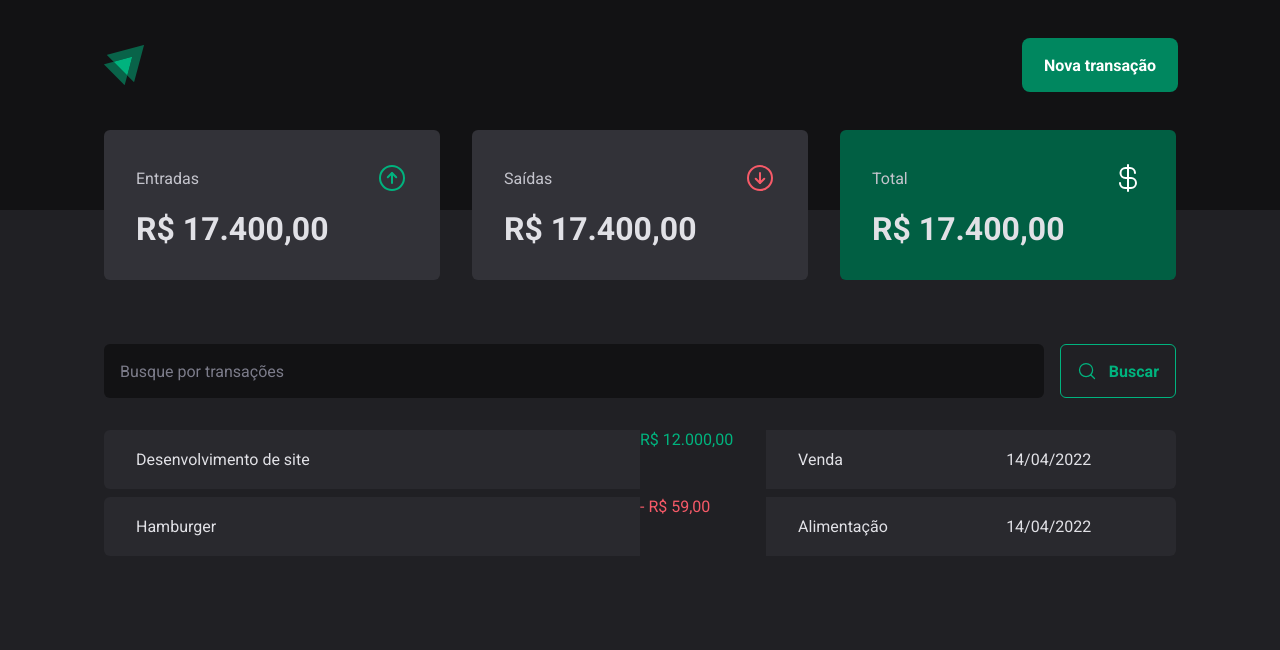
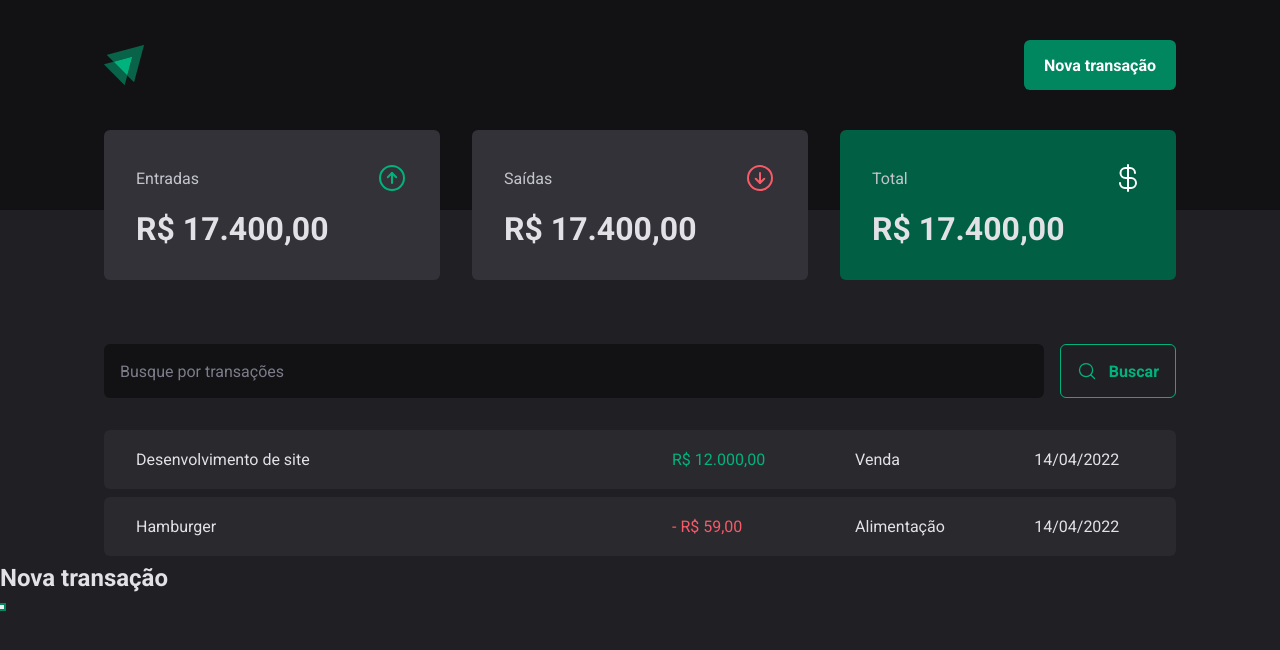
Before and after one commit to luizsaulo/MD-03, a React (Vite) app: page / in a window 1280 px wide. Both pictures are taken after a click on the button "Nova transação". Shown: the top 650 px of the page. Built offline with nearby package versions, Linux system fonts and the light colour scheme.

Commit message:
creating a modal with radix

```diff
--- a/package.json
+++ b/package.json
@@ -9,6 +9,7 @@
     "preview": "vite preview"
   },
   "dependencies": {
+    "@radix-ui/react-dialog": "^1.0.2",
     "phosphor-react": "^1.4.1",
     "react": "^18.2.0",
     "react-dom": "^18.2.0",
--- a/src/components/Header/index.tsx
+++ b/src/components/Header/index.tsx
@@ -1,13 +1,28 @@
 import { HeaderContainer, HeaderContent, NewTransactionButton } from "./styles";
-import logoImg from '../../assets/logo-ignite.svg';
+import logoImg from "../../assets/logo-ignite.svg";
+import * as Dialog from "@radix-ui/react-dialog";
 
 export function Header() {
   return (
     <HeaderContainer>
       <HeaderContent>
-                <img src={logoImg} alt='' />
+        <img src={logoImg} alt="" />
+
+        <Dialog.Root>
+          <Dialog.Trigger asChild>
             <NewTransactionButton>Nova transação</NewTransactionButton>
+          </Dialog.Trigger>
+
+          <Dialog.Portal>
+            <Dialog.Overlay />
+            <Dialog.Content>
+                <Dialog.Title>Nova transação</Dialog.Title>
+                <Dialog.Close />
+            </Dialog.Content>
+          </Dialog.Portal>
+
+        </Dialog.Root>
       </HeaderContent>
     </HeaderContainer>
-    )
+  );
 }
--- a/src/pages/Transactions/index.tsx
+++ b/src/pages/Transactions/index.tsx
@@ -19,13 +19,17 @@
           <tbody>
             <tr>
               <td width="50%">Desenvolvimento de site</td>
-              <PriceHighlight variant="income">R$ 12.000,00</PriceHighlight>
+              <td>
+                <PriceHighlight variant="income">R$ 12.000,00</PriceHighlight>
+              </td>
               <td>Venda</td>
               <td>14/04/2022</td>
             </tr>
             <tr>
               <td width="50%">Hamburger</td>
-              <PriceHighlight variant='outcome'>- R$ 59,00</PriceHighlight>
+              <td>
+              <PriceHighlight variant="outcome">- R$ 59,00</PriceHighlight>
+              </td>
               <td>Alimentação</td>
               <td>14/04/2022</td>
             </tr>
```
Also changed, not shown: 1 other file (tests, documents, lock files or other folders). Lines whose indentation alone changed are shown as unchanged.
